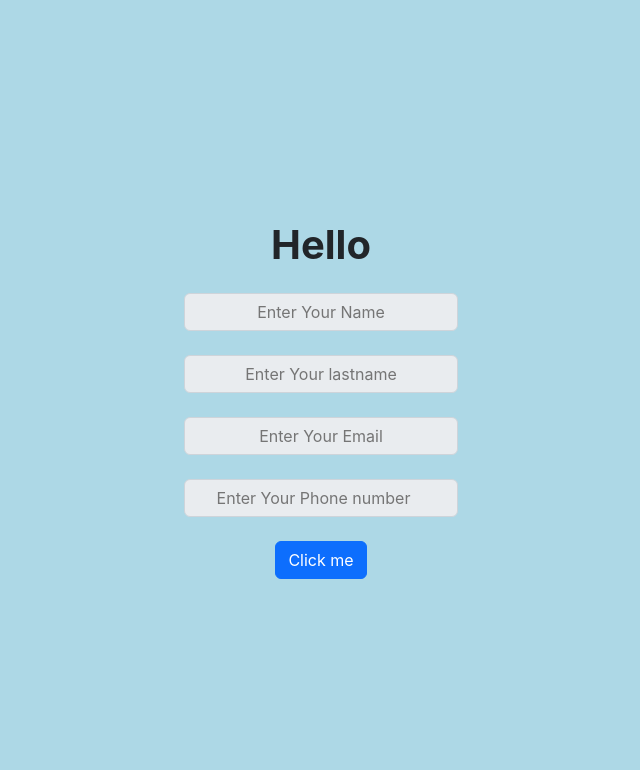
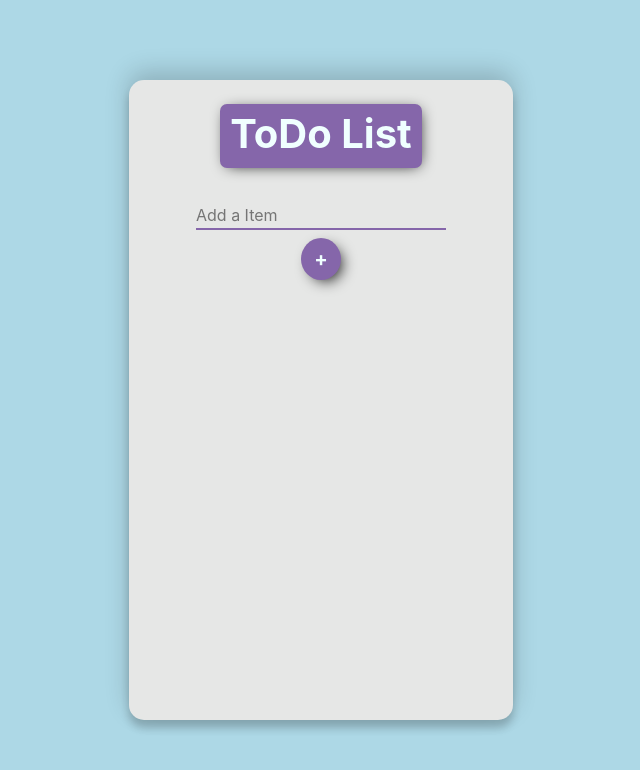
Before and after one commit to sumitj45/react-self-Practice, a React (Create React App) app in the folder news-app/: page / in a window 1280 px wide. Shown: the top 770 px of the page, without its empty margins (319-959 px from the left). Built offline with nearby package versions, Linux system fonts and the light colour scheme.

Commit message:
new mini project added

```diff
--- a/news-app/public/index.html
+++ b/news-app/public/index.html
@@ -9,6 +9,8 @@
     <meta name="description" content="Web site created using create-react-app" />
 
     <link rel="manifest" href="%PUBLIC_URL%/manifest.json" />
+
+    <link rel="stylesheet" href="https://cdnjs.cloudflare.com/ajax/libs/font-awesome/4.7.0/css/font-awesome.min.css">
 
     <link rel="stylesheet" href="https://cdn.jsdelivr.net/npm/bootstrap@5.2.3/dist/css/bootstrap.min.css" integrity="sha384-rbsA2VBKQhggwzxH7pPCaAqO46MgnOM80zW1RWuH61DGLwZJEdK2Kadq2F9CUG65" crossorigin="anonymous">
     <title>Practice React</title>
--- a/news-app/src/App.css
+++ b/news-app/src/App.css
@@ -37,7 +37,7 @@
         }
     }
 
-div {
+    .main_div {
         display: flex;
         flex-direction: column;
         width: 100%;
@@ -47,9 +47,116 @@ div {
         background-color: lightblue;
     }
 
+    @media (max-width: 770px) {
+        .div_center {
+            width: 55%
+        }
+    }
+
+    input {
+        background: transparent;
+        padding-left: 0px;
+        border-color: #8566aa;
+        border-top: none;
+        border-left: none;
+        border-right: none;
+    }
+
+    .div_center {
+        display: flex;
+        flex-direction: column;
+        width: 30%;
+        height: 80vh;
+        align-items: center;
+        justify-content: top;
+        background-color: rgb(230, 231, 230);
+        box-shadow: 0 8px 8px 0 rgba(0, 0, 0, 0.2), 0 -8px 24px 0 rgba(0, 0, 0, 0.19);
+        border-radius: 15px;
+    }
+
     h1 {
         font-weight: bold;
+        /* display: flex; */
+        color: azure;
+        /* text-align: center; */
+        border-radius: 7px;
+        background-color: #8566aa;
+        /* background: transparent; */
+        padding: 6px 10px 10px 10px;
+        margin-bottom: 10px;
+        box-shadow: 2px 2px 15px -5px black;
     }
+
+    .btn:hover {
+        background-color: rgb(27, 120, 28);
+    }
+
+    .btn {
+        min-height: 40px;
+        width: 40px;
+        border-radius: 50%;
+        text-align: center;
+        /* background-color: transparent; */
+        background-color: #8566aa;
+        color: azure;
+        font-size: 20px;
+        text-decoration: solid;
+        font-weight: bolder;
+        border: none;
+        outline: none;
+        margin-top: 8px;
+        box-shadow: 5px 5px 15px -5px black;
+    }
+
+    .todo_style {
+        margin: 0 15px 0 15px;
+        display: flex;
+        align-items: center;
+        justify-content: center;
+        align-items: center;
+    }
+
+    .todo_style .fa-times-circle {
+        display: flex;
+        justify-content: center;
+        align-items: center;
+        width: 20px;
+        height: 20px;
+        display: flex;
+        background-color: #8566aa;
+        border-radius: 50%;
+        margin: 0 15px 0 35px;
+        color: azure;
+        box-shadow: 4px 4px 10px -5px black;
+    }
+
+    .fa-times-circle:hover {
+        background-color: red;
+    }
+
+    ol {
+        margin-top: 30px;
+    }
+
+    ol li {
+        padding-left: 0px;
+        margin-right: 160px;
+        text-align: left;
+        font-size: 20px;
+        font-weight: 600;
+        min-height: 33px;
+        display: flex;
+        /* align-items: center; */
+        color: #8566aa;
+        text-transform: capitalize;
+    }
+    /* button {
+            margin-left: 5px;
+            min-height: 40px;
+            width: 40px;
+            color: white;
+            font-size: 30px;
+        } */
 
     h4 {
         font-weight: 400;
--- a/news-app/src/App.js
+++ b/news-app/src/App.js
@@ -1,87 +1,50 @@
 import React, { useState } from 'react';
 import './App.css';
+import TodoList from './components/TodoList';
+
 
 function App() {
+  const [inpData,setInputData]=useState("");
+  const [items,setItems]=useState([]);
 
-    const [fullName,setFullName]=useState({
-        fname:"",
-        lname:"",
-        email:"",
-        number:"",
-    });
+  const inpEvent =(e)=>{
+    setInputData(e.target.value);
+  }
+  const inpListItem =(e)=>{
+    setItems((oldItems)=>{
+      return [...oldItems,inpData];
+    })
+    setInputData(" ");
+  }
+  const deleteItem =(id)=>{
+    console.log("deleted");
+    setItems((oldItems)=>{
+      return oldItems.filter((arrElem,index)=>{
+      return index!==id;      })
+    })
 
+  }
+return(
+    <div className='main_div'>
+      <div  className='div_center'>
+        <br/>
+        <h1>ToDo List</h1>
+        <br/>
+        <input type="text" placeholder='Add a Item'   value={inpData}  onChange={inpEvent} />
+        <button className='btn btn-primary' onClick={inpListItem}>+</button>
+        <ol>
+            {/* <li>{inpData}</li>
+             */}
+             {items.map((itemVal,index) =>{
+              console.log(itemVal)
+              return <TodoList key={index} id={index} text={itemVal} onSelect={deleteItem}/>
 
-    const inpEvent =(e)=>{
+             })}
+        </ol>
+      </div>
+    </div>
+);
 
-        const{value,name}=e.target
-
-        setFullName((preValue)=>{
-            if(name==='fName'){
-         return{
-            fname:value,
-            lname:preValue.lname,
-            email:preValue.email,
-            number:preValue.number
-         };
-            }else if(name==='lName'){
-                return{
-                    fname:preValue.fname,
-                    lname:value,
-                    email:preValue.email,
-                    number:preValue.number
-                 };
-
-            }else if(name==='Email'){
-                return{
-                    fname:preValue.fname,
-                    lname:preValue.lname,
-                    email:value,
-                    number:preValue.number,
-                 };
-
-            }else if(name==='Number'){
-                return{
-                    fname:preValue.fname,
-                    lname:preValue.value,
-                    email:preValue.email,
-                    number:value,
-                 };
-            }
-        })
-
-    }
-
-    const onSubmit =(e)=>{
-       e.preventDefault();
-       alert("form is Submitted");
-
-    }
-
-   return(
-    <div className='main_div'>
-        <form onSubmit={onSubmit}>
-        <div>
-        <h1>Hello {fullName.fname} {fullName.lname}</h1>
-        <h4>{fullName.email}</h4>
-        <h5>{fullName.number}</h5>
-        <input className="input-group-text" id="inputGroup-sizing-default"
-        type="text" onChange={inpEvent} name="fName" value={fullName.fname}  placeholder="Enter Your Name"></input>
-        <br/>
-        <input className="input-group-text" id="inputGroup-sizing-default"
-        type="text"  onChange={inpEvent} name="lName" value={fullName.lname}  placeholder="Enter Your lastname"></input>
-        <br/>
-        <input className="input-group-text" id="inputGroup-sizing-default"
-        type="email"  onChange={inpEvent} name="Email" value={fullName.email}  placeholder="Enter Your Email"></input>
-        <br/>
-        <input className="input-group-text" id="inputGroup-sizing-default"
-        type="number"  onChange={inpEvent} name="Number" value={fullName.number}  placeholder="Enter Your Phone number"></input>
-        <br/>
-        <button type="submit" className='btn btn-primary'>Click me</button>
-    </div>
-        </form>
-    </div>
-
-   );
 }
 
 export default App;
--- /dev/null
+++ b/news-app/src/components/TodoList.jsx
@@ -0,0 +1,22 @@
+
+import React from 'react'
+
+export default function TodoList(props) {
+  // console.log(props.text)
+  const deleteItem =()=>{
+    console.log("deleted")
+
+  }
+  return (
+    <>
+<div className='todo_style'>
+<i  onCick={deleteItem}
+ className='fa fa-times-circle' aria-hidden="true" onClick={()=>{
+  props.onSelect(props.id)}}/>
+
+        <li>{props.text}</li>
+</div>
+
+    </>
+  );
+}
```
Also changed, not shown: news-app/src/components/AddContact.js (deleted, +0 -58 lines), news-app/src/components/ContactCard.js (deleted, +0 -23 lines), news-app/src/components/ContactList.js (deleted, +0 -29 lines). Lines whose indentation alone changed are shown as unchanged.
